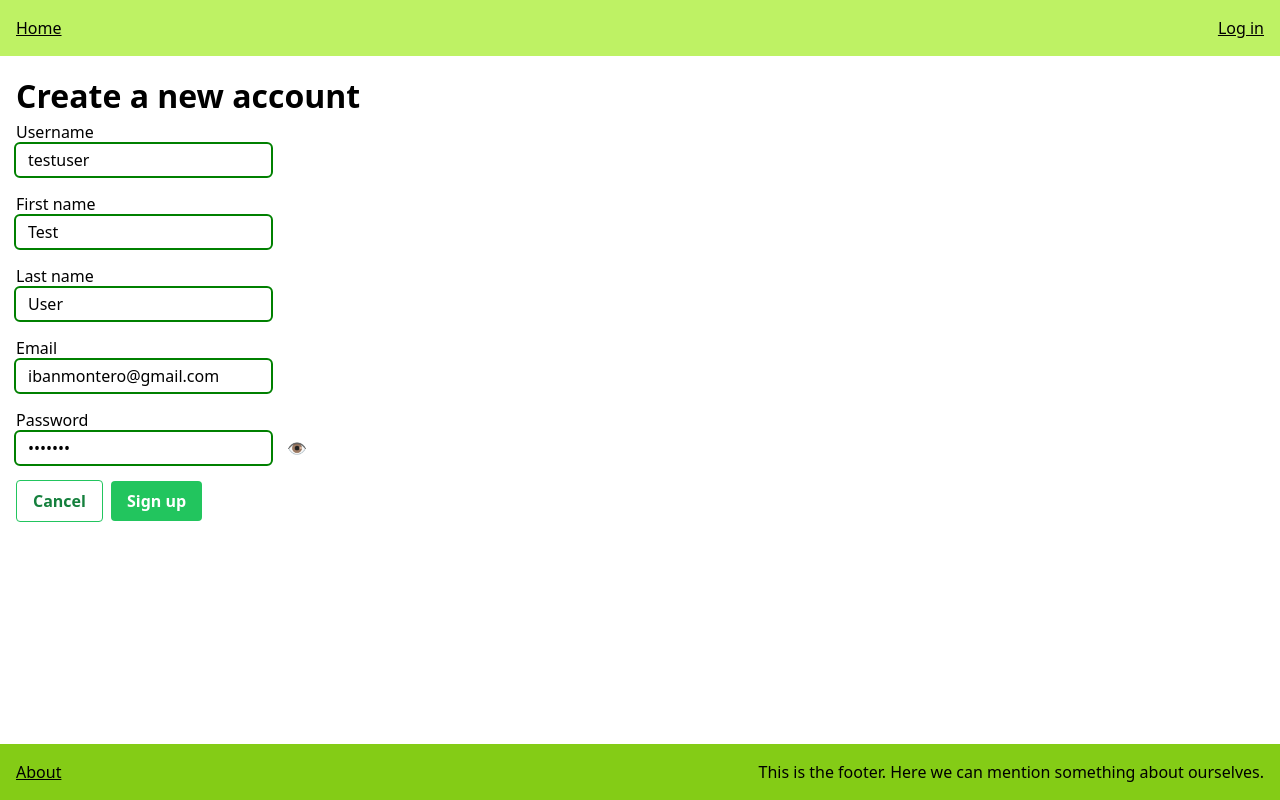
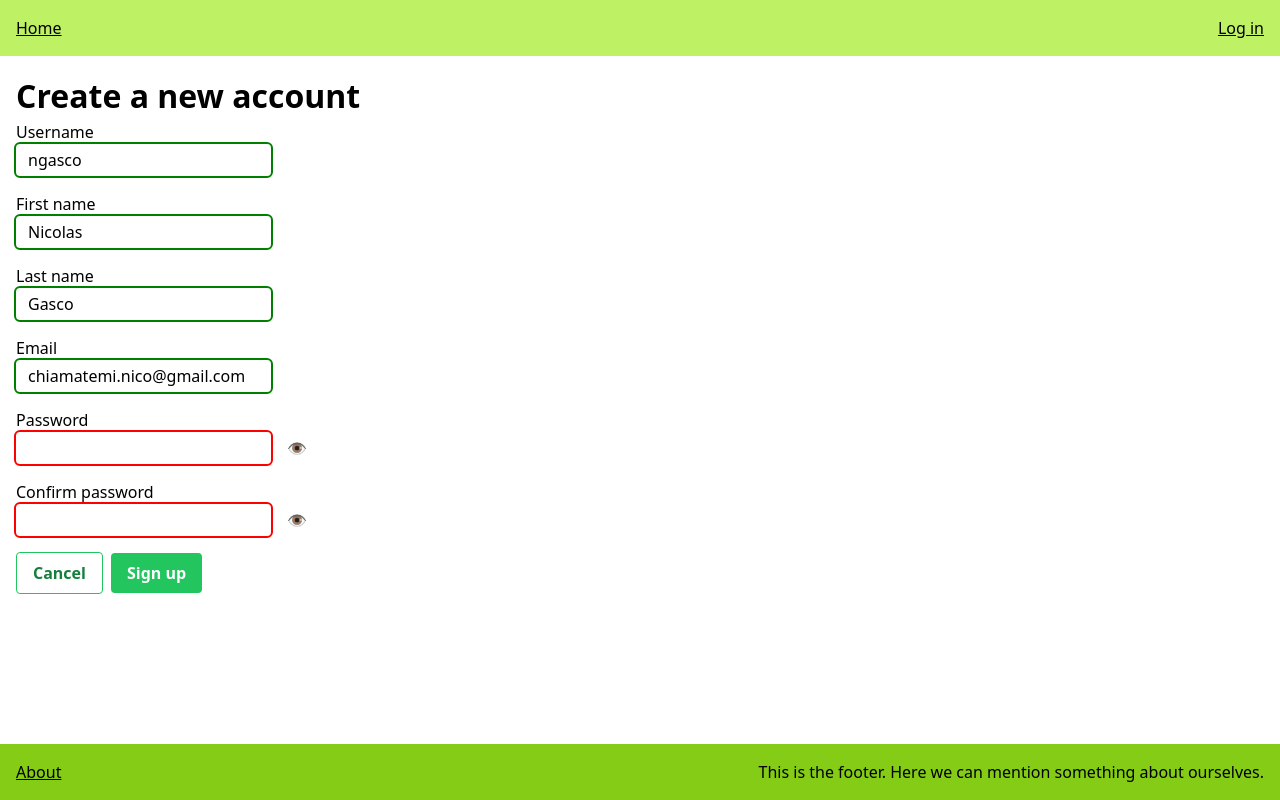
Before and after one commit to tentaclepurple/42_matcha, a SvelteKit app in the folder front/: page /signup in a window 1280 px wide. Built offline with nearby package versions, Linux system fonts and the light colour scheme.

Commit message:
Add password confirmation to signup page

```diff
--- a/front/src/lib/components/PasswordInput.svelte
+++ b/front/src/lib/components/PasswordInput.svelte
@@ -2,7 +2,6 @@
 	export let id: string;
 	export let name: string;
 	export let required: boolean;
-	export let value: string;
 
 	let showPassword = false;
 
@@ -12,7 +11,7 @@
 </script>
 
 <div class="flex items-baseline justify-center gap-4">
-	<input type={showPassword ? 'text' : 'password'} {id} {name} {value} {required} />
+	<input type={showPassword ? 'text' : 'password'} {id} {name} {required} />
 	<button
 		type="button"
 		onclick={handleShowPassword}
--- a/front/src/routes/signup/+page.svelte
+++ b/front/src/routes/signup/+page.svelte
@@ -13,11 +13,16 @@
 		if (isLoading) return;
 
 		isLoading = true;
-
 		e.preventDefault();
 
 		const form = e.target;
 		const formData = new FormData(form);
+
+		if (formData.get('password') !== formData.get('confirm')) {
+			error = 'Passwords do not match';
+			isLoading = false;
+			return;
+		}
 
 		const response = await fetch(`${SERVER_BASE_URL}/users/register`, {
 			method: 'POST',
@@ -58,7 +63,7 @@
 				type="text"
 				id="username"
 				name="username"
-				value="testuser"
+				value="ngasco"
 				required
 				minlength="5"
 				maxlength="12"
@@ -67,28 +72,41 @@
 
 		<label>
 			First name
-			<input type="text" id="first_name" name="first_name" value="Test" required maxlength="30" />
+			<input
+				type="text"
+				id="first_name"
+				name="first_name"
+				value="Nicolas"
+				required
+				maxlength="30"
+			/>
 		</label>
 		<label>
 			Last name
-			<input type="text" id="last_name" name="last_name" value="User" required maxlength="30" />
+			<input type="text" id="last_name" name="last_name" value="Gasco" required maxlength="30" />
 		</label>
 
 		<label>
 			Email
-			<input type="email" id="email" name="email" value="ibanmontero@gmail.com" required />
+			<input type="email" id="email" name="email" value="chiamatemi.nico@gmail.com" required />
+		</label>
+
+		<label>
+			Password
+			<PasswordInput id="password" name="password" required />
 		</label>
 		<label>
-			Password
-			<PasswordInput id="password" name="password" value="test123" required />
+			Confirm password
+			<PasswordInput id="confirm" name="confirm" required />
 		</label>
+
+		{#if error}
+			<p class="text-red-500">{error}</p>
+		{/if}
 
 		<div class="flex items-baseline justify-center gap-2">
 			<Button type="button" level="secondary" onclick={handleCancel}>Cancel</Button>
 			<Button type="submit" level="primary" {isLoading}>Sign up</Button>
 		</div>
 	</Form>
-	{#if error}
-		<p class="mt-4 text-red-500">{error}</p>
-	{/if}
 </div>
```
